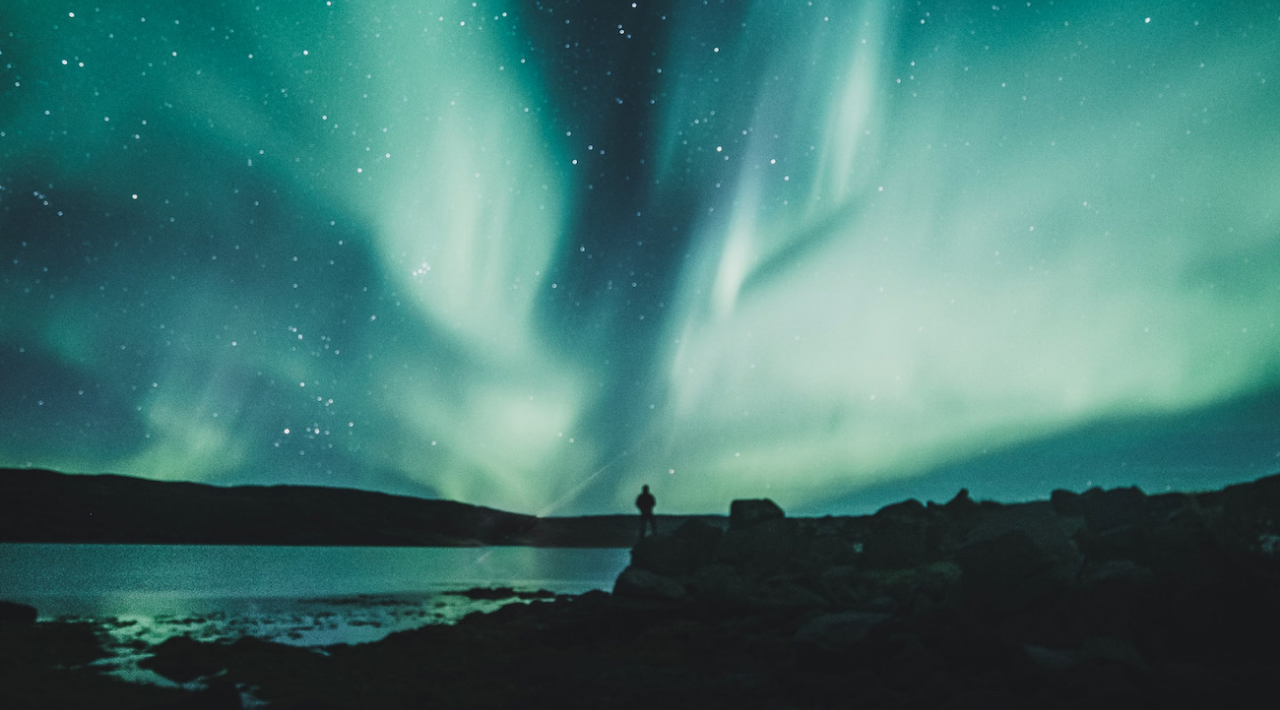
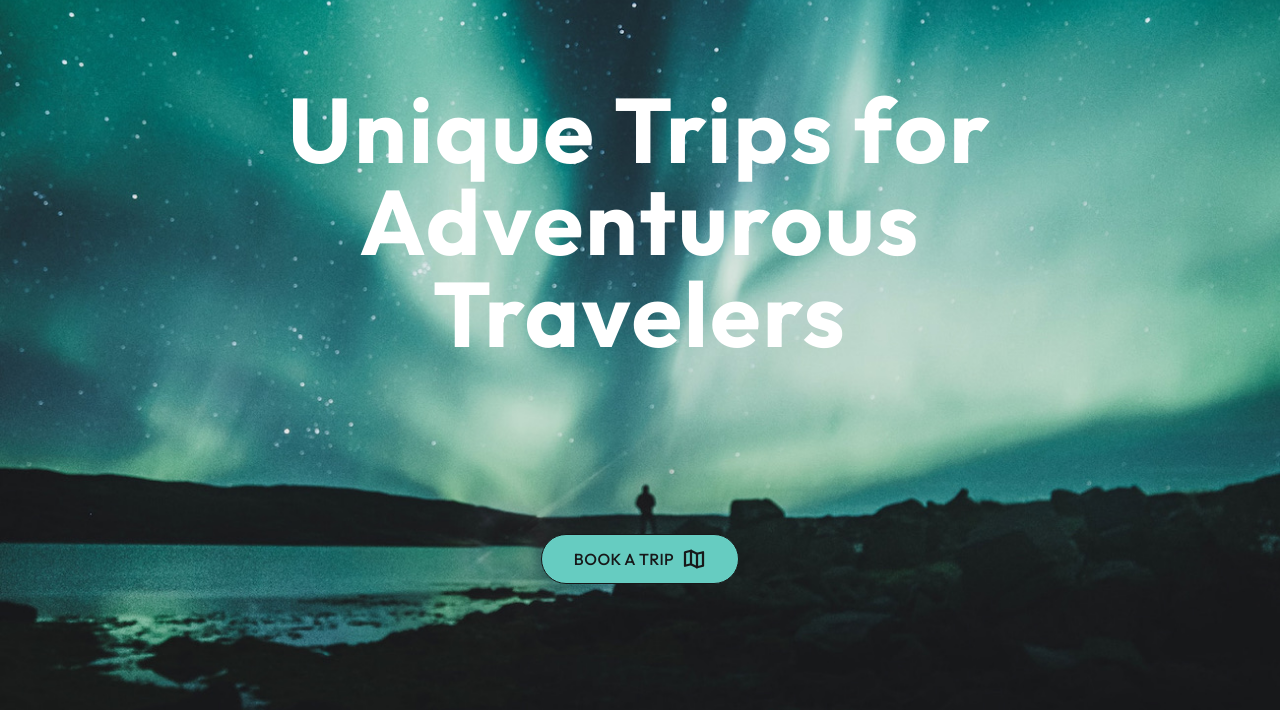
Before and after one commit to KeithChasen/vite-tailwind-parallax, a website built with Vite: page index.html in a window 1280 px wide. Shown: the part 90-800 px from the top of the page. Built offline with nearby package versions, Linux system fonts and the light colour scheme.

Commit message:
styles for book a trip button

```diff
--- a/index.html
+++ b/index.html
@@ -42,8 +42,18 @@
                 src="./images/hero.jpg"
                 aria-hidden="true"
         >
-        <h1></h1>
-        <a href=""></a>
+        <h1 class="text-5xl text-center font-bold tracking-wide py-12">
+          Unique Trips for <br>
+          Adventurous <br>
+          Travelers
+        </h1>
+        <a
+                href="#contact-form"
+                class="bg-accent text-bkg font-medium py-3 px-8 rounded-full border border-bkg focus:outline-none focus-visible:ring-4 ring-accent ring-offset-bkg ring-offset-2 hover:bg-accent/90 flex space-x-2"
+        >
+          <span class="uppercase tracking-wide">Book a Trip</span>
+          <svg xmlns="http://www.w3.org/2000/svg" width="24" height="24" fill="currentColor" viewBox="0 0 256 256"><rect width="256" height="256" fill="none"></rect><polyline points="96 184 32 200 32 56 96 40" fill="none" stroke="currentColor" stroke-linecap="round" stroke-linejoin="round" stroke-width="24"></polyline><polygon points="160 216 96 184 96 40 160 72 160 216" fill="none" stroke="currentColor" stroke-linecap="round" stroke-linejoin="round" stroke-width="24"></polygon><polyline points="160 72 224 56 224 200 160 216" fill="none" stroke="currentColor" stroke-linecap="round" stroke-linejoin="round" stroke-width="24"></polyline></svg>
+        </a>
       </header>
     </div>
   <script type="module" src="/main.js"></script>
```
